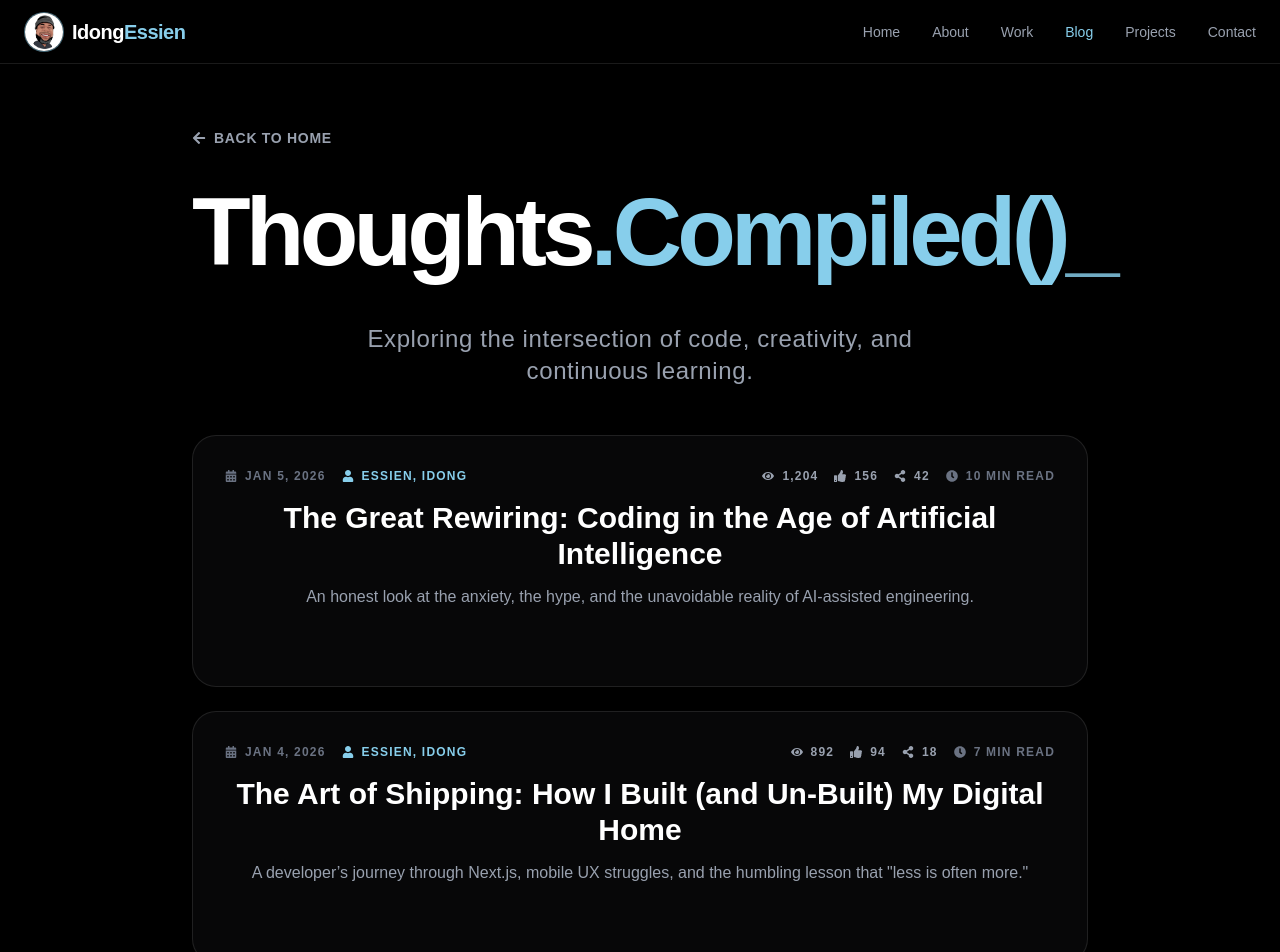
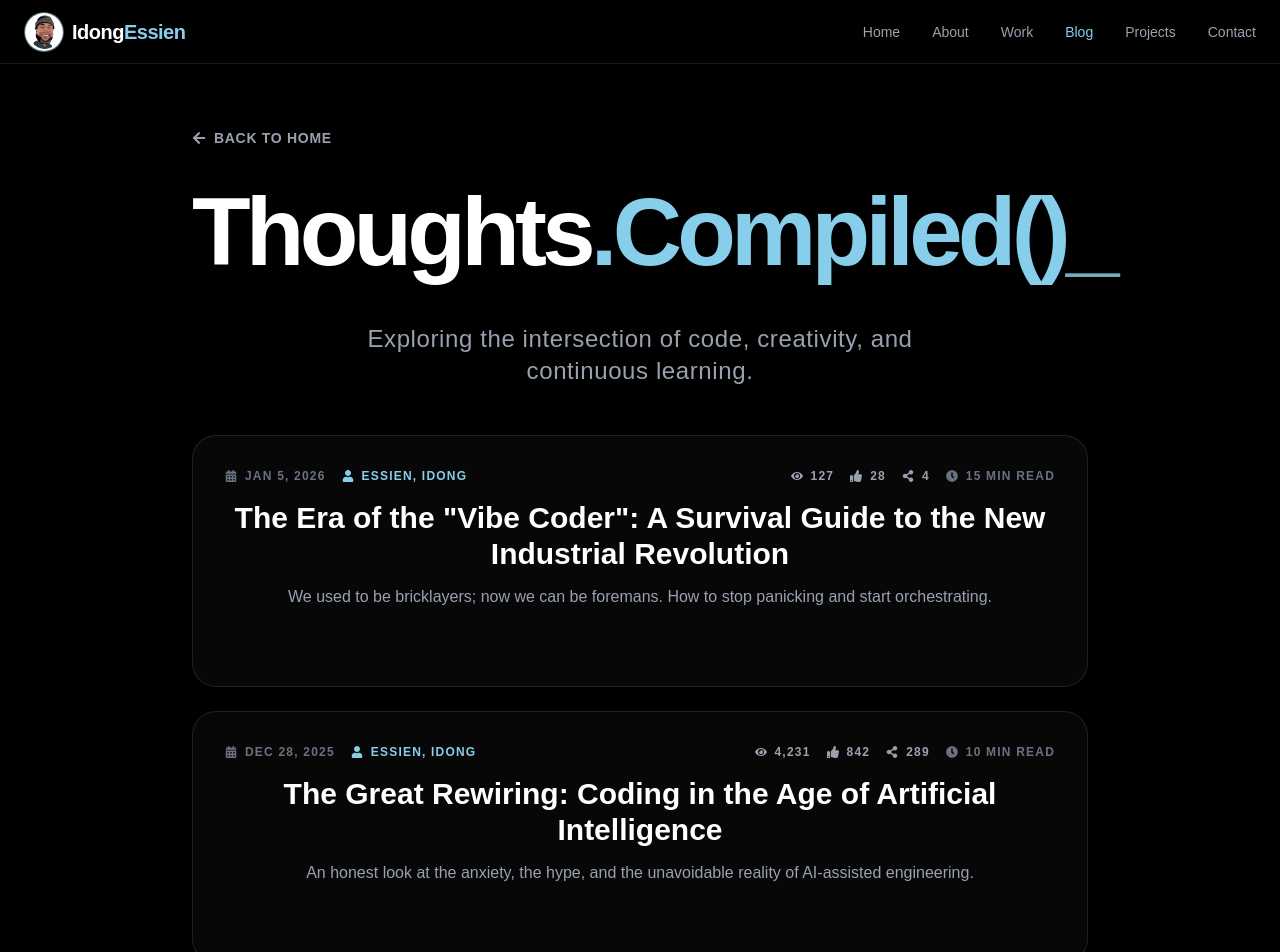
Before and after one commit to idongCodes/idong-essien, a Next.js app: page /blog in a window 1280 px wide. Shown: the top 952 px of the page. Built offline with nearby package versions, Linux system fonts and the light colour scheme.

Commit message:
Update Blog Page

```diff
--- a/app/blog/page.tsx
+++ b/app/blog/page.tsx
@@ -11,15 +11,110 @@ import BlogTypewriter from "@/components/BlogTypewriter";
 
 const blogPosts = [
   {
+    id: "writing-less-building-more-survival-guide-ai",
+    title: "The Era of the \"Vibe Coder\": A Survival Guide to the New Industrial Revolution",
+    headline: "We used to be bricklayers; now we can be foremans. How to stop panicking and start orchestrating.",
+    date: "Jan 5, 2026",
+    author: "Essien, Idong",
+    readTime: "15 min read",
+    initialViews: 127,
+    initialShares: 4,
+    initialLikes: 28,
+    content: (
+      <>
+        <h4 className="text-xl font-bold text-white mt-8 mb-4">Let's Be Honest: We're All a Little Freaked Out</h4>
+        <p className="text-gray-300 mb-6 leading-relaxed">
+          The first time we saw <strong>GPT-4</strong> generate a fully working React component in four seconds, many of us felt two distinct emotions. The first was awe. The second was a cold, sinking feeling in my stomach that whispered, <em>"I am obsolete."</em>
+        </p>
+        <p className="text-gray-300 mb-6 leading-relaxed">
+          There is a frantic energy in our industry right now. We have "Vibe Coders"—kids who can ship entire SaaS apps just by telling an AI to "make it pop"—and we have veterans with 10 years of experience staring at their screens, wondering if their mastery of algorithms is now as useful as knowing how to repair a telegraph. But here is the truth I’ve come to accept: <strong>Coding isn't typing anymore. It's arguing with a robot until it works.</strong> We aren't seeing the end of developers; we are seeing the end of <em>scarcity</em>.
+        </p>
+
+        <h4 className="text-xl font-bold text-white mt-8 mb-4">How We Got Here (A Blur)</h4>
+        <p className="text-gray-300 mb-6 leading-relaxed">
+          Remember 2021? When <strong>GitHub Copilot</strong> launched and we thought it was just fancy autocomplete? Cute, right? We treated it like a smarter IntelliSense.
+        </p>
+        <p className="text-gray-300 mb-6 leading-relaxed">
+          Then 2023 hit, and the chatbots started writing entire functions. By late 2025, we entered the <strong>Agentic Era</strong>. Tools like <strong>Cursor</strong> and <strong>Windsurf</strong> gave the AI "hands." Suddenly, the AI wasn't just chatting; it was accessing my terminal, reading my compile errors, and fixing bugs across five different files while I sipped coffee - I don't even drink coffee. It went from a tool that helps me write code to a junior partner that sometimes tries to gaslight me.
+        </p>
+
+        <h4 className="text-xl font-bold text-white mt-8 mb-4">The Engine: Gaslighting as a Service?</h4>
+        <p className="text-gray-300 mb-6 leading-relaxed">
+          Here is the thing about Large Language Models: they are <strong>Probabilistic Prediction Engines</strong>, not Logic Engines. They don't know "truth." They know "likelihood."
+        </p>
+        <p className="text-gray-300 mb-6 leading-relaxed">
+          This is why they hallucinate. An AI will confidently use a library function that was deprecated six months ago simply because it <em>feels</em> right mathematically. It's like having a hyper-confident intern who lies to your face to make you happy. This limitation is actually your job security. The machine generates the "vibes," but <strong>you</strong> have to be the rigorous auditor who knows when it's lying.
+        </p>
+
+        <h4 className="text-xl font-bold text-white mt-8 mb-4">The Roster: Pick Your Teammate</h4>
+        <p className="text-gray-300 mb-6 leading-relaxed">
+          Treating all AI models the same is a rookie mistake. Treat them like different coworkers:
+        </p>
+        <p className="text-gray-300 mb-6 leading-relaxed">
+          <strong>Claude Opus 4.5 (The Craftsman):</strong> Could be a go to daily driver. It has "taste." It writes code that actually looks like a human wrote it. It handles massive refactors without losing the plot. If you need a frontend component that doesn't look like trash, ask Claude.
+        </p>
+        <p className="text-gray-300 mb-6 leading-relaxed">
+          <strong>GPT-5.1 (The Brain):</strong> The "Adaptive Reasoning" feature is scary good. It knows when to shut up and think. Use this when you're stuck on logic that makes your brain hurt. It's not always the prettiest coder, but it's usually the smartest.
+        </p>
+        <p className="text-gray-300 mb-6 leading-relaxed">
+          <strong>Gemini 3 Pro (The Hoarder):</strong> Its context window is absurd (2 million+ tokens). You can dump entire legacy repos, hour-long meeting transcripts, and 500-page PDF manuals into it. It's the only tool that can "read" a monolith. It's slow, but it remembers everything. I just run 'npx repomix'.
+        </p>
+        <p className="text-gray-300 mb-6 leading-relaxed">
+          <strong>DeepSeek V3.1 (The Rebel):</strong> The open-source disruptor. It's cheap, fast, and runs locally. Use this when you're paranoid about sending your data to the cloud.
+        </p>
+
+        <h4 className="text-xl font-bold text-white mt-8 mb-4">Battle of the IDEs: Copilot vs. Cursor</h4>
+        <p className="text-gray-300 mb-6 leading-relaxed">
+          If you are still copy-pasting code from a web browser into VS Code, you are doing it wrong. The battlefield has shifted to the editor itself.
+        </p>
+        <p className="text-gray-300 mb-6 leading-relaxed">
+          <strong>Microsoft Copilot</strong> is the responsible choice. It lives in GitHub, it plans your PRs, and your boss loves it because it's compliant. But <strong>Cursor 2.0</strong>? Cursor is for the speed demons. It feels like the editor was built <em>around</em> the AI. Its "Composer" mode edits multiple files so fast it feels like magic. It can write the tests in one file while implementing the logic in another. If you want to feel like a wizard, use Cursor.
+        </p>
+
+        <h4 className="text-xl font-bold text-white mt-8 mb-4">The Verdict: How to Choose?</h4>
+        <p className="text-gray-300 mb-6 leading-relaxed">
+          <strong>Hobbyist?</strong> Optimize for speed. Use <strong>Cursor + Claude</strong>. You want to see your idea come to life before you lose motivation. Who cares if the code isn't perfect? Ship it.
+        </p>
+        <p className="text-gray-300 mb-6 leading-relaxed">
+          <strong>Professional?</strong> You need a hybrid. Use <strong>Claude</strong> for the UI and <strong>GPT-5.1</strong> for the backend logic. You aren't just shipping features; you're maintaining a system. Correctness {'>'} Vibes.
+        </p>
+        <p className="text-gray-300 mb-6 leading-relaxed">
+          <strong>Enterprise?</strong> You're probably stuck with <strong>Microsoft Copilot</strong> because of security. And honestly? That's fine. It's getting better every day.
+        </p>
+
+        <h4 className="text-xl font-bold text-white mt-8 mb-4">Adapting: Shed the Ego</h4>
+        <p className="text-gray-300 mb-6 leading-relaxed">
+          <strong>To the Veterans:</strong> Stop gatekeeping. Your value is no longer memorizing syntax or writing a Redux reducer from scratch. Your value is <strong>System Design</strong>. You are the foreman now. You need to verify the bricks, not lay them.
+        </p>
+        <p className="text-gray-300 mb-6 leading-relaxed">
+          <strong>To the Career Switchers:</strong> You actually have an advantage. You don't have bad habits to unlearn. Don't spend six months memorizing syntax anymore. Focus on <strong>"Reading Code"</strong> and <strong>"Prompt Engineering."</strong> You need to understand <em>what</em> the code does so you can call BS when the AI hallucinates.
+        </p>
+
+        <h4 className="text-xl font-bold text-white mt-8 mb-4">The New Job Market: It Hasn't Died, It's Mutated</h4>
+        <p className="text-gray-300 mb-6 leading-relaxed">
+          Everyone says dev jobs are dead. They aren't. They just look different. The biggest explosion is in <strong>"Internal Tooling."</strong> Companies used to buy clunky SaaS products and force you to use them. Now? Code is so cheap that a single dev can build a bespoke CRM for the sales team in a weekend. You can be the "CTO" of the Marketing Department.
+        </p>
+        <p className="text-gray-300 mb-6 leading-relaxed">
+          Then there's the <strong>"RAG Architect."</strong> This is basically teaching the AI how to read your company's diary without leaking secrets. Enterprises are desperate for chatbots that know their internal data but won't hallucinate. If you know how to set up a Vector Database and pipe documents into an LLM securely, you can name your price.
+        </p>
+
+        <h4 className="text-xl font-bold text-white mt-8 mb-4">Start Here (It's Free)</h4>
+        <p className="text-gray-300 mb-6 leading-relaxed">
+          You don't need a masters degree. Download <strong>Ollama</strong> to run models locally on your laptop—it teaches you the hardware reality. Check out <strong>DeepLearning.AI</strong> for free courses on Agents. And mostly? Just open the terminal and build something weird. The barrier to entry is gone. The only thing stopping you is your willingness to argue with a robot.
+        </p>
+      </>
+    )
+  },
+  {
     id: "the-great-rewiring-coding-in-the-age-of-ai",
     title: "The Great Rewiring: Coding in the Age of Artificial Intelligence",
     headline: "An honest look at the anxiety, the hype, and the unavoidable reality of AI-assisted engineering.",
-    date: "Jan 5, 2026",
+    date: "Dec 28, 2025",
     author: "Essien, Idong",
     readTime: "10 min read",
-    initialViews: 1204,
-    initialShares: 42,
-    initialLikes: 156,
+    initialViews: 4231,
+    initialShares: 289,
+    initialLikes: 842,
     content: (
       <>
         <h4 className="text-xl font-bold text-white mt-8 mb-4">The Atmosphere: A Mix of Awe and Existential Dread</h4>
@@ -222,21 +317,31 @@ function BlogList() {
   const incrementView = (id: string) => {
     setPostStats(prev => ({
       ...prev,
-      [id]: { ...prev[id], views: prev[id].views + 1 }
+      [id]: {
+        views: (prev[id]?.views || 0) + 1,
+        shares: prev[id]?.shares || 0,
+        likes: prev[id]?.likes || 0
+      }
     }));
   };
 
   const incrementShare = (id: string) => {
     setPostStats(prev => ({
       ...prev,
-      [id]: { ...prev[id], shares: prev[id].shares + 1 }
+      [id]: {
+        ...prev[id],
+        shares: (prev[id]?.shares || 0) + 1
+      }
     }));
   };
 
   const incrementLike = (id: string) => {
     setPostStats(prev => ({
       ...prev,
-      [id]: { ...prev[id], likes: prev[id].likes + 1 }
+      [id]: {
+        ...prev[id],
+        likes: (prev[id]?.likes || 0) + 1
+      }
     }));
   };
 
@@ -315,7 +420,7 @@ function BlogList() {
                     </div>
                     <div className="flex items-center gap-4">
                       <div className="flex items-center gap-2 text-gray-400 group-hover:text-white transition-colors">
-                        <FaEye /> {postStats[post.id]?.views.toLocaleString()}
+                        <FaEye /> {(postStats[post.id]?.views || 0).toLocaleString()}
                       </div>
 
                       <button
@@ -325,11 +430,11 @@ function BlogList() {
                         }}
                         className="flex items-center gap-2 text-gray-400 hover:text-sky-blue transition-colors"
                       >
-                        <FaThumbsUp /> {postStats[post.id]?.likes.toLocaleString()}
+                        <FaThumbsUp /> {(postStats[post.id]?.likes || 0).toLocaleString()}
                       </button>
 
                       <div className="flex items-center gap-2 text-gray-400 group-hover:text-white transition-colors">
-                        <FaShareAlt /> {postStats[post.id]?.shares.toLocaleString()}
+                        <FaShareAlt /> {(postStats[post.id]?.shares || 0).toLocaleString()}
                       </div>
 
                       <div className="flex items-center gap-2">
@@ -376,13 +481,13 @@ function BlogList() {
                   <span className="hidden sm:inline text-gray-600">|</span>
 
                   <span className="flex items-center gap-1 text-gray-400">
-                     <FaEye /> {postStats[selectedPost.id]?.views.toLocaleString()}
+                     <FaEye /> {(postStats[selectedPost.id]?.views || 0).toLocaleString()}
                   </span>
                   <span className="flex items-center gap-1 text-gray-400">
-                     <FaThumbsUp /> {postStats[selectedPost.id]?.likes.toLocaleString()}
+                     <FaThumbsUp /> {(postStats[selectedPost.id]?.likes || 0).toLocaleString()}
                   </span>
                   <span className="flex items-center gap-1 text-gray-400">
-                     <FaShareAlt /> {postStats[selectedPost.id]?.shares.toLocaleString()}
+                     <FaShareAlt /> {(postStats[selectedPost.id]?.shares || 0).toLocaleString()}
                   </span>
                 </div>
               </div>
@@ -407,7 +512,7 @@ function BlogList() {
                 onClick={() => incrementLike(selectedPost.id)}
                 className="flex items-center gap-2 px-6 py-3 rounded-full font-bold transition-all border border-sky-blue/30 text-sky-blue hover:bg-sky-blue/10 active:scale-95"
               >
-                <FaThumbsUp /> Like ({postStats[selectedPost.id]?.likes.toLocaleString()})
+                <FaThumbsUp /> Like ({(postStats[selectedPost.id]?.likes || 0).toLocaleString()})
               </button>
 
               <button
```
Also changed, not shown: 1 other file (tests, documents, lock files or other folders).
